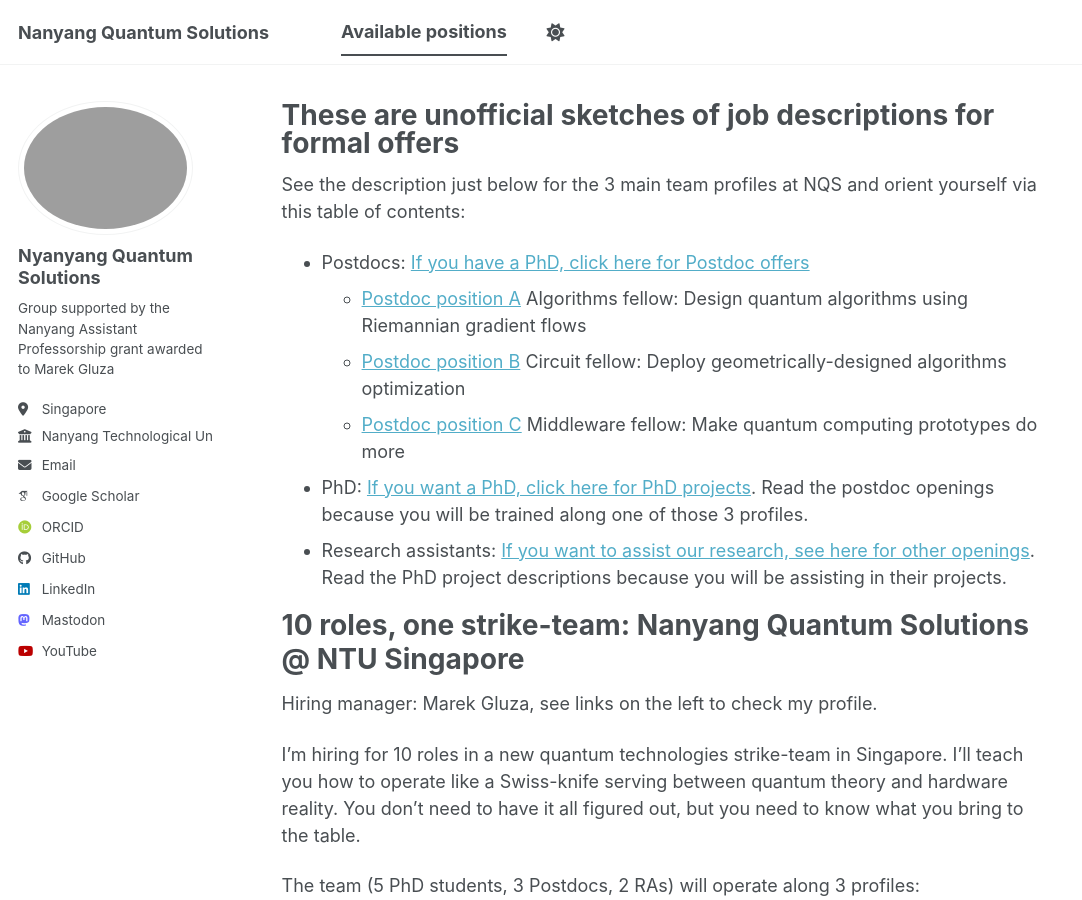
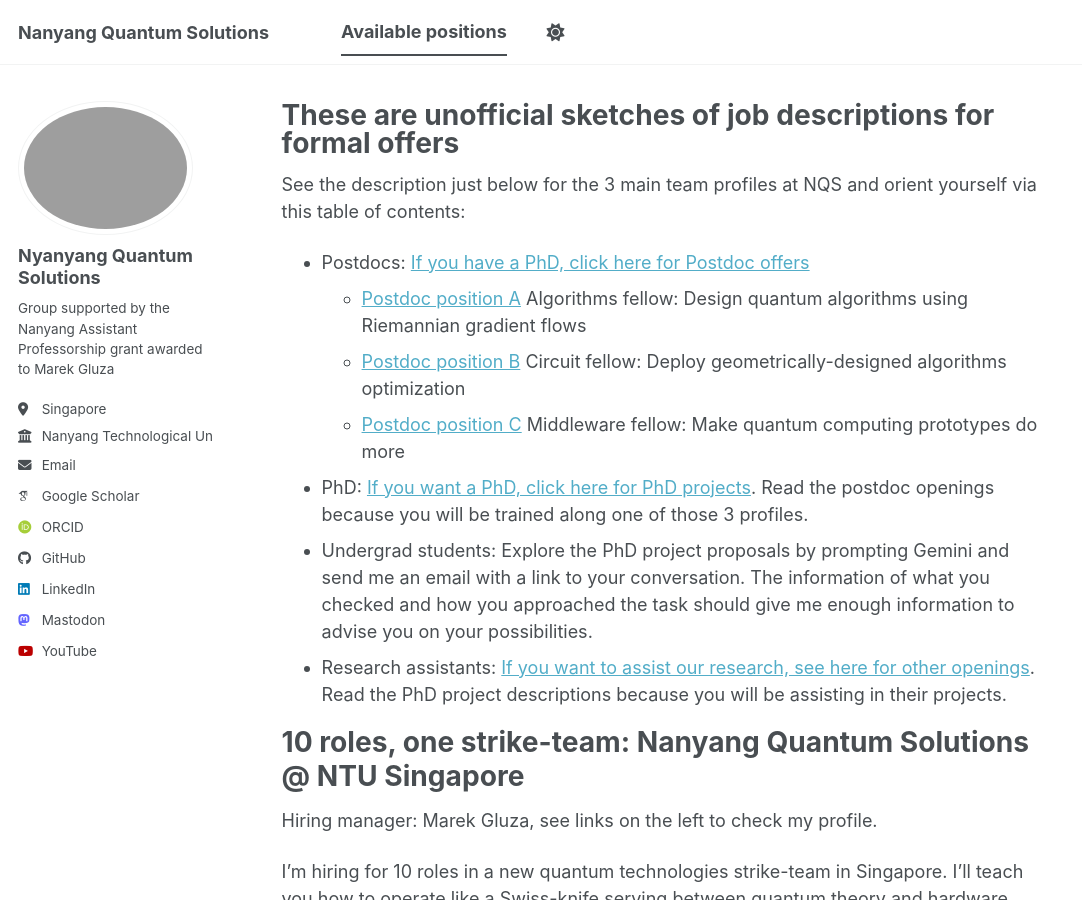
Before and after one commit to marekgluza/marekgluza.github.io, a Jekyll site: the page built from available_positions/openings.md, in a window 1280 px wide and 900 px high. Shown: the whole window, without its empty margins (0-1082 px from the left). Built offline with Jekyll 4.4.1, drawn with Linux system fonts in a browser that asks for light colours; some web fonts are replaced; a script bundle is joined from its source files by our own code; library files that are not in the unit come from our copies.

Commit message:
Include undergrad student guidance in openings.md
Added information for undergrad students to explore PhD project proposals and contact for advice.

```diff
--- a/available_positions/openings.md
+++ b/available_positions/openings.md
@@ -9,6 +9,7 @@
   * [Postdoc position B](#postdoc-position-b) Circuit fellow: Deploy geometrically-designed algorithms optimization
   * [Postdoc position C](#postdoc-position-c) Middleware fellow: Make quantum computing prototypes do more
 * PhD: [If you want a PhD, click here for PhD projects](#phd-openings). Read the postdoc openings because you will be trained along one of those 3 profiles.
+* Undergrad students: Explore the PhD project proposals by prompting Gemini and send me an email with a link to your conversation. The information of what you checked and how you approached the task should give me enough information to advise you on your possibilities.
 * Research assistants: [If you want to assist our research, see here for other openings](#other-openings). Read the PhD project descriptions because you will be assisting in their projects.
 
 # 10 roles, one strike-team: Nanyang Quantum Solutions @ NTU Singapore
```
